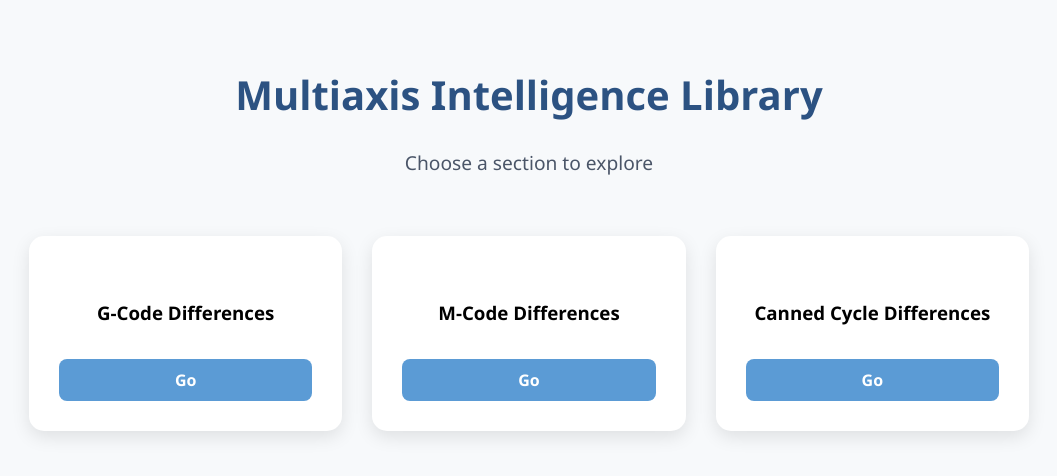
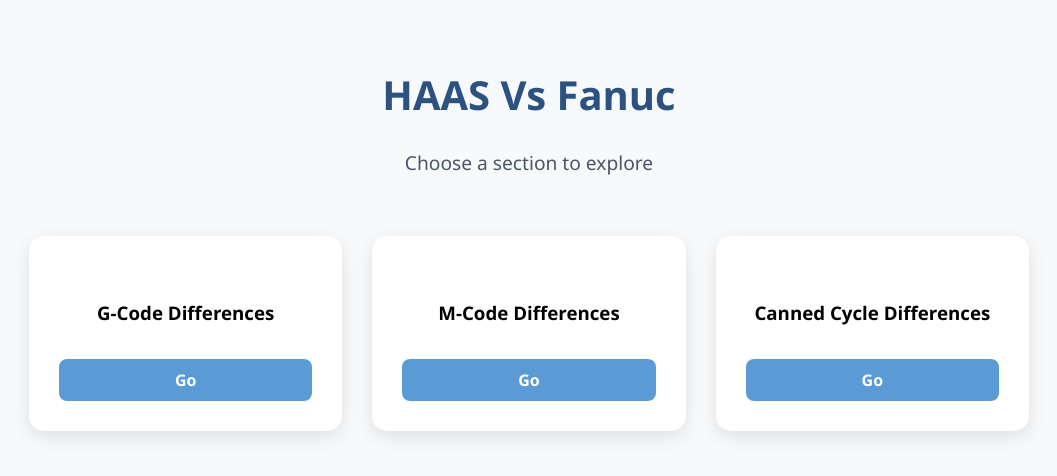
Before and after one commit to RyanVmultiaxis/HAAS_VS_Fanuc, a plain HTML site: page index.html in a window 1280 px wide. Shown: the whole page, without its empty margins (111-1168 px from the left). Drawn offline with Linux system fonts and the light colour scheme.

Commit message:
Update index.html

```diff
--- a/index.html
+++ b/index.html
@@ -3,7 +3,7 @@
 <head>
   <meta charset="UTF-8">
   <meta name="viewport" content="width=device-width, initial-scale=1.0">
-  <title>Multiaxis Library Home</title>
+  <title>HAAS Vs Fanuc Differences</title>
   <style>
     body {
       font-family: 'Segoe UI', Tahoma, Geneva, Verdana, sans-serif;
@@ -70,7 +70,7 @@
 </head>
 <body>
   <header>
-    <h1>Multiaxis Intelligence Library</h1>
+    <h1>HAAS Vs Fanuc</h1>
     <div class="subtitle">Choose a section to explore</div>
   </header>
 
```
